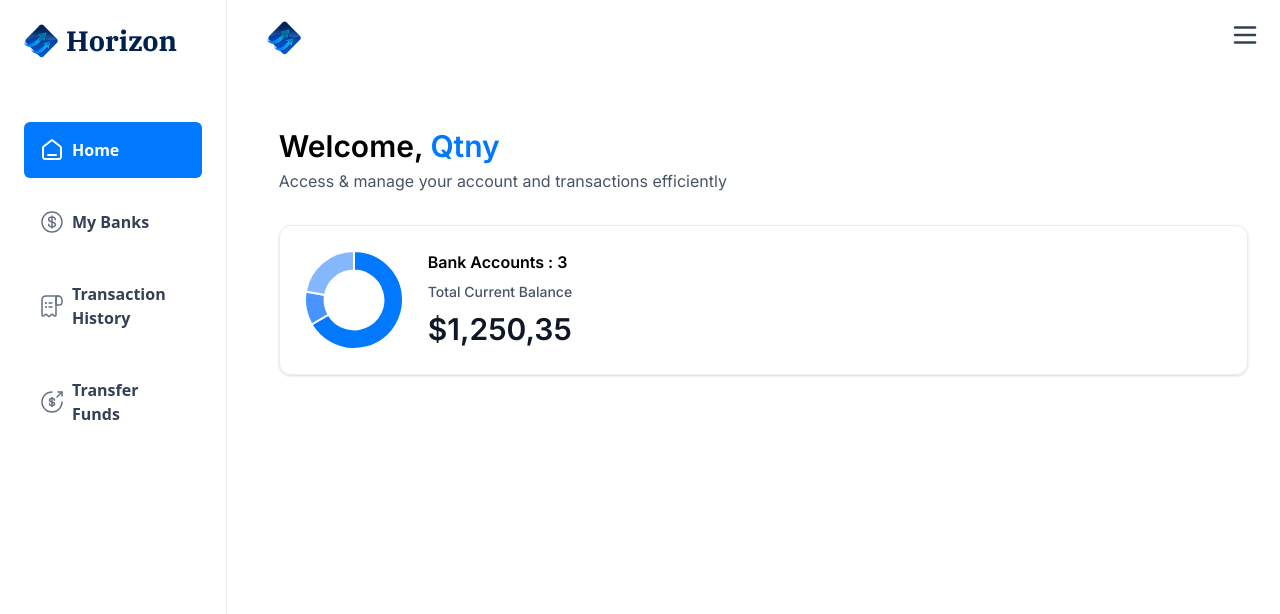
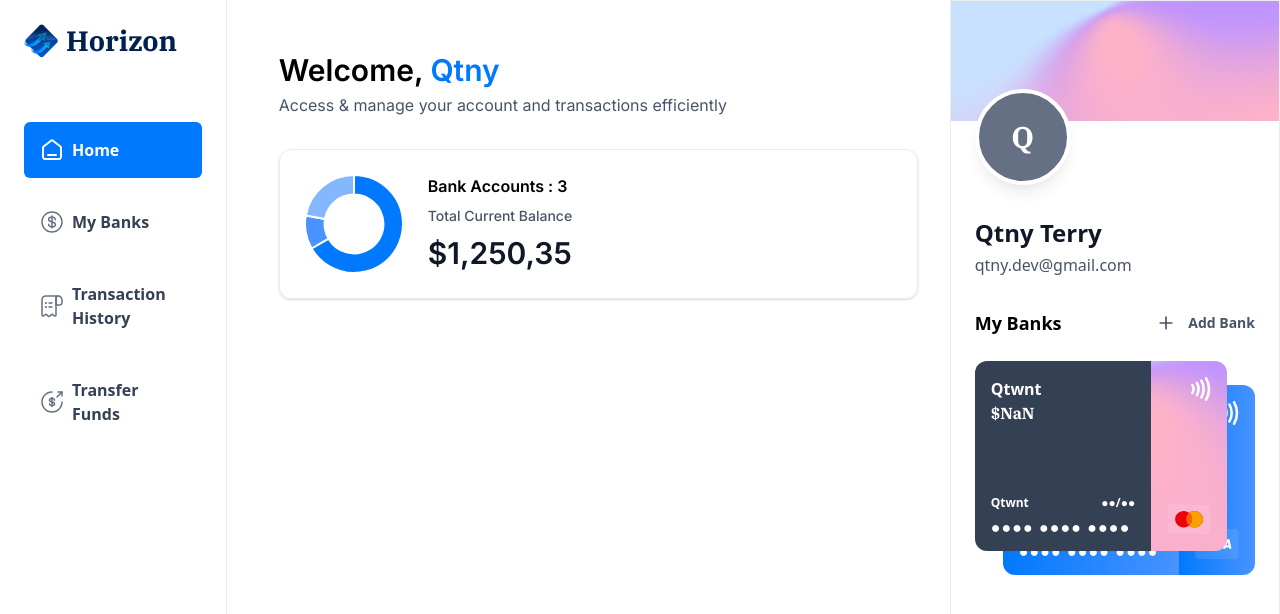
Before and after one commit to Qtny/next-banking, a Next.js app: page / in a window 1280 px wide. Shown: the top 614 px of the page. Built offline with nearby package versions, Linux system fonts and the light colour scheme.

Commit message:
added right side bar for home page

```diff
--- a/app/(root)/layout.tsx
+++ b/app/(root)/layout.tsx
@@ -12,7 +12,7 @@ export default function RootLayout({
     <main className="flex max-md:flex-col gap-5">
       <Sidebar />
       <div className="flex size-full flex-col">
-        <div className="flex justify-between items-center p-5">
+        <div className="flex justify-between items-center p-5  md:hidden">
           <Link href="/" className="flex items-center cursor-pointer gap-2">
             <Image src="/icons/logo.svg" alt="Horizon Logo" width={34} height={34} />
           </Link>
--- a/app/(root)/page.tsx
+++ b/app/(root)/page.tsx
@@ -1,15 +1,23 @@
 import HeaderBox from "@/components/HeaderBox";
+import RightSidebar from "@/components/RightSidebar";
 import TotalBalanceBox from "@/components/TotalBalanceBox";
 import React from "react";
 
 const Home = () => {
-  const loggedIn = { firstName: "Qtny", lastName: "Terry" };
+  const loggedIn: User = { firstName: "Qtny", lastName: "Terry", email: "qtny.dev@gmail.com" };
   return (
-    <div className="h-screen w-full px-5 sm:px-8 py-7 lg:py-12 flex flex-col gap-8 font-inter max-xl:overflow-y-scroll no-scrollbar">
-      <HeaderBox isHome={true} title="Welcome, " subtext="Access & manage your account and transactions efficiently" user={loggedIn} />
+    <section className="h-screen w-full flex">
+      <div className="w-full px-5 sm:px-8 py-7 lg:py-12 flex flex-col gap-8 font-inter max-xl:overflow-y-scroll no-scrollbar">
+        <HeaderBox isHome={true} title="Welcome, " subtext="Access & manage your account and transactions efficiently" user={loggedIn} />
 
-      <TotalBalanceBox bankCount={3} amount={1250.35} banks={[]} />
-    </div>
+        <TotalBalanceBox bankCount={3} amount={1250.35} banks={[]} />
+      </div>
+      <RightSidebar
+        user={loggedIn}
+        transactions={[]}
+        banks={[{ type: "mastercard" }, {}]}
+      />
+    </section>
   );
 };
 
--- /dev/null
+++ b/components/BankCard.tsx
@@ -0,0 +1,36 @@
+import { formatAmount } from "@/lib/utils";
+import Link from "next/link";
+import Image from "next/image";
+import React from "react";
+
+const BankCard = ({ account, userName, showBalance }: { account: Account; userName: string; showBalance: boolean }) => {
+  return (
+    <Link href="/" className=" max-w-[320px] flex relative">
+      <div className={`h-[190px] w-[70%] ${account.type === "mastercard" ? "bg-gray-700" : "bg-bank-gradient"} rounded-l-xl p-4 pb-3 flex flex-col justify-between`}>
+        <div>
+          <h1 className="font-semibold text-base text-white">{account.name || userName}</h1>
+          {showBalance && <p className="font-ibm-plex-serif font-black text-white">{formatAmount(account.currentBalance)}</p>}
+        </div>
+        <div className="flex flex-col text-white font-semibold gap-1">
+          <div className="justify-between flex text-xs ">
+            <h1>{userName}</h1>
+            <h1>●●/●●</h1>
+          </div>
+          <h1 className="text-base tracking-[1.1px]">
+            ●●●● ●●●● ●●●● <span>{account.mask}</span>
+          </h1>
+        </div>
+      </div>
+      <div
+        className={`flex-1 size-full h-[190px] rounded-r-xl flex flex-col justify-between items-end p-4 ${
+          account.type === "mastercard" ? "bg-gradient-mesh bg-top object-fill bg-cover" : "bg-bank-gradient"
+        }`}
+      >
+        <Image src="/icons/Paypass.svg" width={20} height={20} alt="" />
+        <Image src={account.type === "mastercard" ? "/icons/mastercard.svg" : "/icons/visa.svg"} width={45} height={45} alt="" />
+      </div>
+    </Link>
+  );
+};
+
+export default BankCard;
--- a/components/MobileSidebar.tsx
+++ b/components/MobileSidebar.tsx
@@ -11,7 +11,7 @@ import Link from "next/link";
 const MobileSidebar = () => {
   const pathname = usePathname();
   return (
-    <section className="bg-white w-full max-w-[264px]">
+    <section className="bg-white w-full max-w-[264px] xl:hidden">
       <Sheet>
         <SheetTrigger>
           <Image src="/icons/hamburger.svg" alt="hamburger menu" width={30} height={30} className="cursor-pointer" />
--- /dev/null
+++ b/components/RightSidebar.tsx
@@ -0,0 +1,47 @@
+import Image from "next/image";
+import Link from "next/link";
+import React from "react";
+import BankCard from "./BankCard";
+
+const RightSidebar = ({ user, transactions, banks }: { user: User; transactions: Transaction[]; banks: Bank[] }) => {
+  return (
+    <aside className="h-screen gap-8 xl:flex hidden flex-col w-[500px] border-l border-[1px] border-gray-200">
+      {/* Profile */}
+      <section>
+        <div className="h-[120px] w-full bg-gradient-mesh bg-no-repeat bg-cover" />
+        <div className="px-6">
+          <div className="rounded-full size-[96px] border-white border-[4px] bg-gray-500 relative -top-8 flex justify-center items-center font-bold text-3xl shadow-profile text-white font-ibm-plex-serif">
+            {user.firstName[0]}
+          </div>
+          <div className="flex flex-col gap-1">
+            <h1 className="font-semibold text-2xl text-gray-900">
+              {user.firstName} {user.lastName}
+            </h1>
+            <h2 className="font-normal text-base text-gray-600">{user.email}</h2>
+          </div>
+        </div>
+      </section>
+
+      {/* Banks */}
+      <section className="w-full px-6 gap-6 flex flex-col">
+        <div className="flex justify-between">
+          <h2 className="font-semibold text-lg">My Banks</h2>
+          <Link href="/" className="flex gap-3 justify-center items-center">
+            <Image src="/icons/plus.svg" alt="plus symbol" width={20} height={20} />
+            <span className="text-sm text-gray-600 font-semibold">Add Bank</span>
+          </Link>
+        </div>
+
+        {/* maximum of 2 cards shown */}
+        <div className="relative w-full">
+          <div className="relative z-50 w-[90%]">
+            <BankCard account={banks[0]} showBalance={true} userName="Qtwnt" />
+          </div>
+          <div className="absolute -bottom-6 right-0 w-[90%]">{banks[1] && <BankCard account={banks[1]} showBalance={true} userName="Heyka" />}</div>
+        </div>
+      </section>
+    </aside>
+  );
+};
+
+export default RightSidebar;
```
Also changed, not shown: types/index.d.ts (+55 -55 lines).
